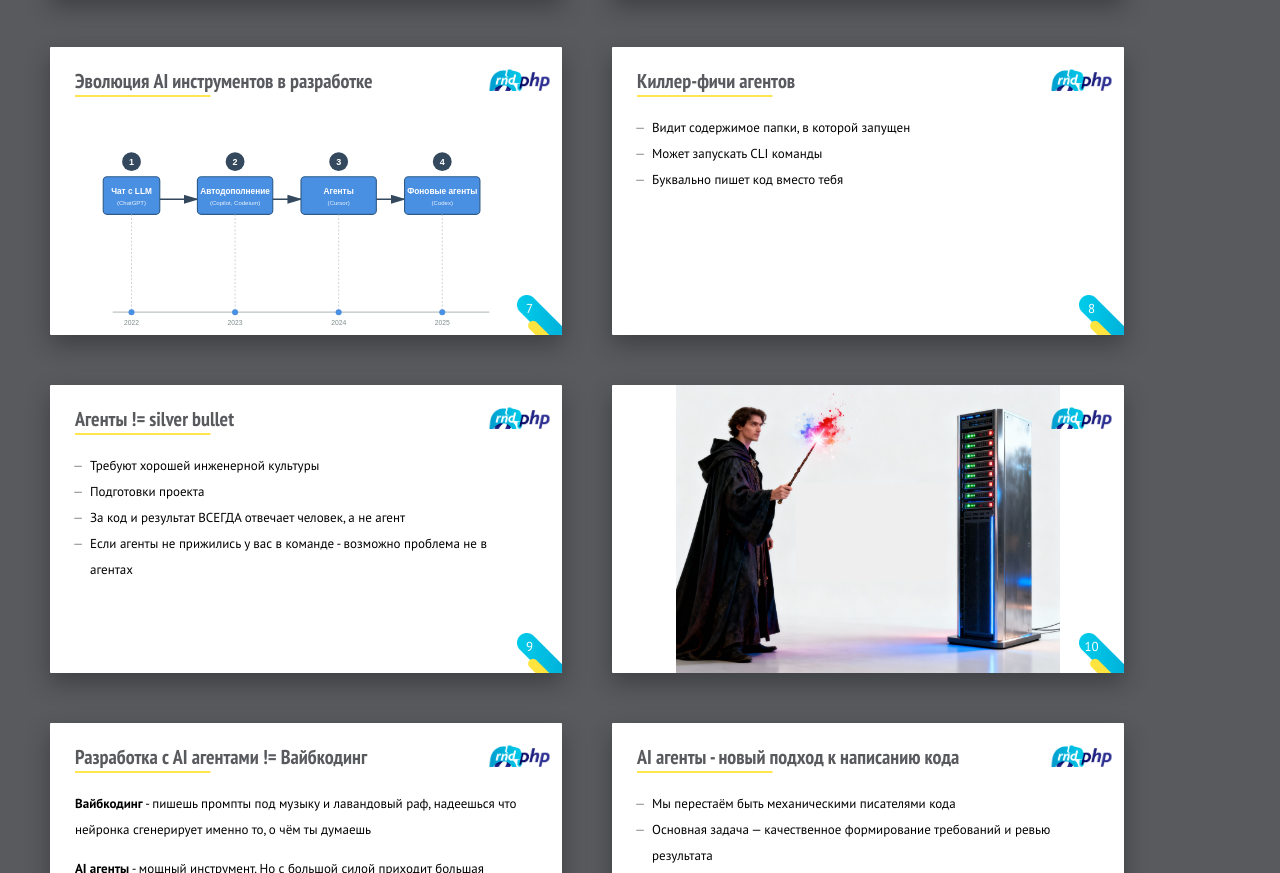
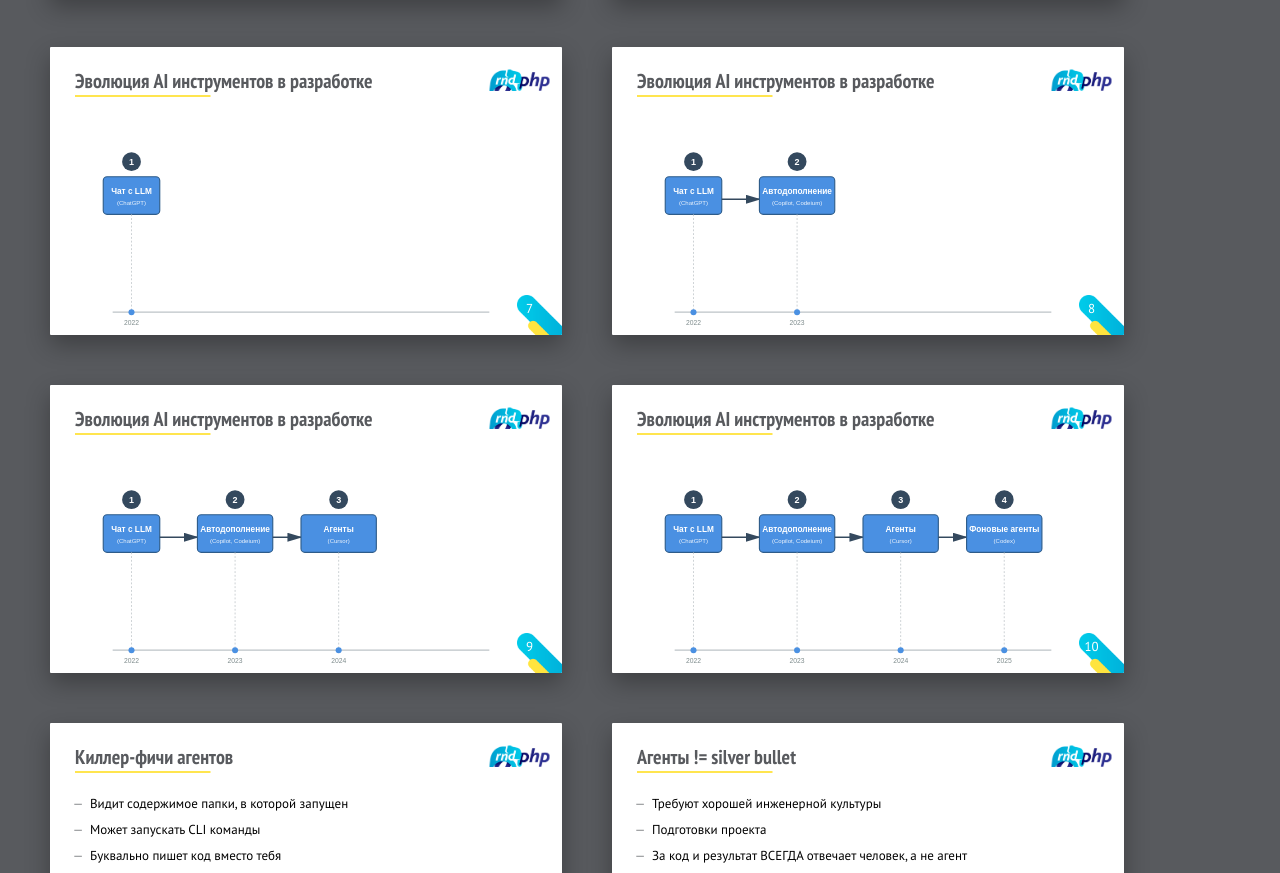
Before and after one commit to Happiest-d/rndphp-ai-agents, a website: page index.html in a window 1280 px wide. Shown: the part 1017-1890 px from the top of the page. Drawn offline with Linux system fonts and the light colour scheme.

Commit message:
feat(presentation): диаграмма инструментов - 4 этапа

```diff
--- a/index.html
+++ b/index.html
@@ -52,7 +52,22 @@
 
 <section class="slide">
     <h2>Эволюция AI инструментов в разработке</h2>
-    <img src="pictures/ai-evolution-diagram.svg" alt="Эволюция AI инструментов" style="width: 100%; height: auto; margin-top: 20px;">
+    <img src="pictures/ai-evolution-1.svg" alt="Эволюция AI инструментов" style="width: 100%; height: auto; margin-top: 20px;">
+</section>
+
+<section class="slide">
+    <h2>Эволюция AI инструментов в разработке</h2>
+    <img src="pictures/ai-evolution-2.svg" alt="Эволюция AI инструментов" style="width: 100%; height: auto; margin-top: 20px;">
+</section>
+
+<section class="slide">
+    <h2>Эволюция AI инструментов в разработке</h2>
+    <img src="pictures/ai-evolution-3.svg" alt="Эволюция AI инструментов" style="width: 100%; height: auto; margin-top: 20px;">
+</section>
+
+<section class="slide">
+    <h2>Эволюция AI инструментов в разработке</h2>
+    <img src="pictures/ai-evolution-4.svg" alt="Эволюция AI инструментов" style="width: 100%; height: auto; margin-top: 20px;">
 </section>
 
 <section class="slide">
```
Also changed, not shown: pictures/ai-evolution-1.svg (added), pictures/ai-evolution-2.svg (added), pictures/ai-evolution-3.svg (added), pictures/ai-evolution-4.svg (added).
